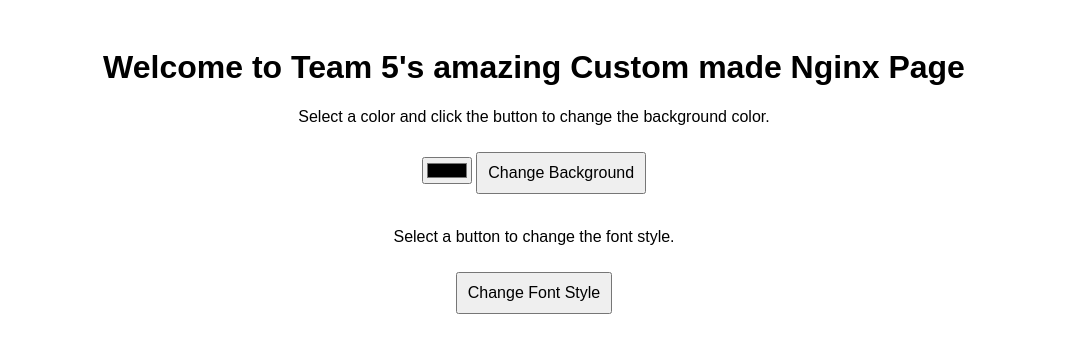
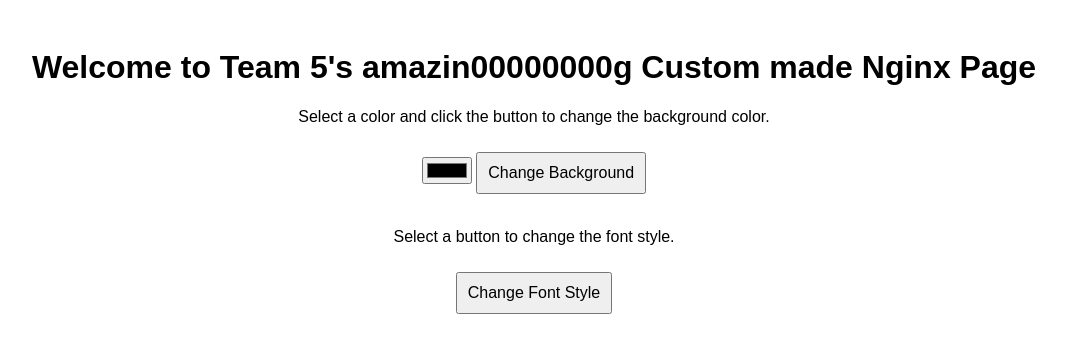
Before and after one commit to Elnathan-Y/C270_Week12_Demo, a plain HTML site: page index.html in a window 1280 px wide. Shown: the whole page, without its empty margins (106-1172 px from the left). Drawn offline with Linux system fonts and the light colour scheme.

Commit message:
Elnathan's changes

```diff
--- a/index.html
+++ b/index.html
@@ -24,7 +24,7 @@
 </head>
 <body>
 
-    <h1>Welcome to Team 5's amazing Custom made Nginx Page</h1>
+    <h1>Welcome to Team 5's amazin00000000g Custom made Nginx Page</h1>
     <p>Select a color and click the button to change the background color.</p>
 
     <!-- Color Picker -->
```
